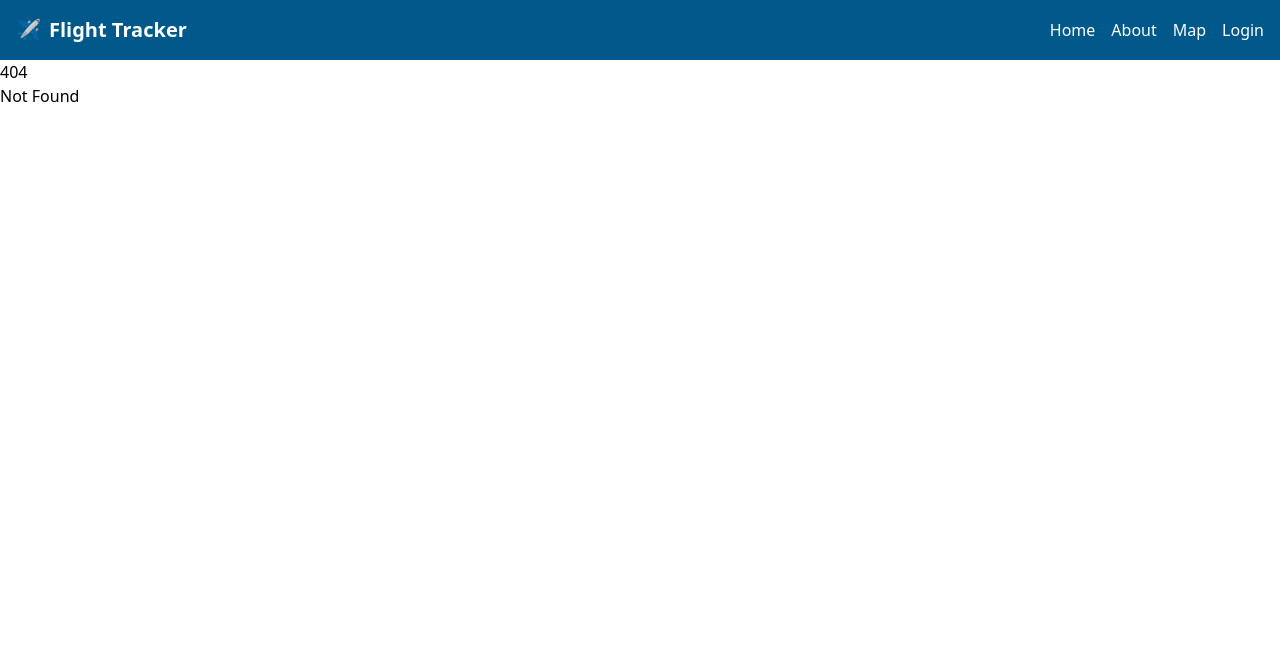
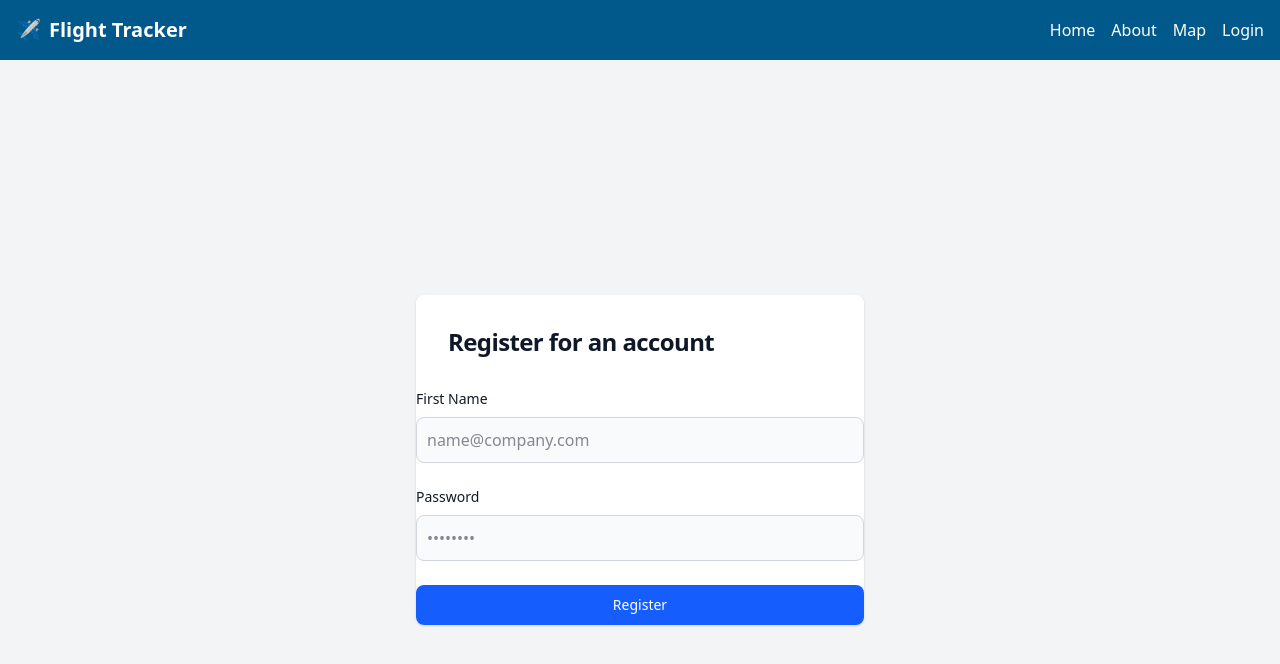
Before and after one commit to theacademy/c411-final-team-projects-c411-team-4, a SvelteKit app in the folder frontend/flight-tracker/: page /register in a window 1280 px wide. Before the commit this address had no page. Shown: the top 664 px of the page. Built offline with nearby package versions, Linux system fonts and the light colour scheme.

Commit message:
started register page

```diff
--- a/frontend/flight-tracker/src/routes/login/+page.svelte
+++ b/frontend/flight-tracker/src/routes/login/+page.svelte
@@ -1,6 +1,6 @@
-<main class="flex justify-center items-center h-screen">
+<main class="flex justify-center items-center h-screen bg-gray-100">
 
-    <div class="w-full bg-white rounded-lg shadow dark:border md:mt-0 sm:max-w-md xl:p-0 dark:bg-gray-800 dark:border-gray-700">
+    <div class="w-full bg-white rounded-lg shadow dark:border md:mt-0 sm:max-w-md xl:p-0 dark:bg-gray-600 dark:border-gray-700">
         <div class="p-6 space-y-4 md:space-y-6 sm:p-8">
             <h1 class="text-xl font-bold leading-tight tracking-tight text-gray-900 md:text-2xl dark:text-white">
                 Sign in to your account
@@ -8,26 +8,26 @@
             <form class="space-y-4 md:space-y-6" action="#">
                 <div>
                     <label for="email" class="block mb-2 text-sm font-medium text-gray-900 dark:text-white">Your email</label>
-                    <input type="email" name="email" id="email" class="bg-gray-50 border border-gray-300 text-gray-900 rounded-lg focus:ring-primary-600 focus:border-primary-600 block w-full p-2.5 dark:bg-gray-700 dark:border-gray-600 dark:placeholder-gray-400 dark:text-white dark:focus:ring-blue-500 dark:focus:border-blue-500" placeholder="name@company.com" required="">
+                    <input type="email" name="email" id="email" class="bg-gray-50 border border-gray-300 text-gray-900 rounded-lg focus:ring-blue-600 focus:border-blue-600 block w-full p-2.5 dark:bg-gray-700 dark:border-gray-600 dark:placeholder-gray-400 dark:text-white dark:focus:ring-blue-500 dark:focus:border-blue-500" placeholder="name@company.com" required>
                 </div>
                 <div>
                     <label for="password" class="block mb-2 text-sm font-medium text-gray-900 dark:text-white">Password</label>
-                    <input type="password" name="password" id="password" placeholder="••••••••" class="bg-gray-50 border border-gray-300 text-gray-900 rounded-lg focus:ring-primary-600 focus:border-primary-600 block w-full p-2.5 dark:bg-gray-700 dark:border-gray-600 dark:placeholder-gray-400 dark:text-white dark:focus:ring-blue-500 dark:focus:border-blue-500" required="">
+                    <input type="password" name="password" id="password" placeholder="••••••••" class="bg-gray-50 border border-gray-300 text-gray-900 rounded-lg focus:ring-blue-600 focus:border-blue-600 block w-full p-2.5 dark:bg-gray-700 dark:border-gray-600 dark:placeholder-gray-400 dark:text-white dark:focus:ring-blue-500 dark:focus:border-blue-500" required>
                 </div>
                 <div class="flex items-center justify-between">
                     <div class="flex items-start">
                         <div class="flex items-center h-5">
-                          <input id="remember" aria-describedby="remember" type="checkbox" class="w-4 h-4 border border-gray-300 rounded bg-gray-50 focus:ring-3 focus:ring-primary-300 dark:bg-gray-700 dark:border-gray-600 dark:focus:ring-primary-600 dark:ring-offset-gray-800" required="">
+                          <input id="remember" aria-describedby="remember" type="checkbox" class="w-4 h-4 border border-gray-300 rounded bg-gray-50 focus:ring-3 focus:ring-blue-300 dark:bg-gray-700 dark:border-gray-600 dark:focus:ring-blue-600 dark:ring-offset-gray-800" required>
                         </div>
                         <div class="ml-3 text-sm">
                           <label for="remember" class="text-gray-500 dark:text-gray-300">Remember me</label>
                         </div>
                     </div>
-                    <a href="#" class="text-sm font-medium text-primary-600 hover:underline dark:text-primary-500">Forgot password?</a>
+                    <a href="#" class="text-sm font-medium text-blue-600 hover:underline dark:text-blue-500">Forgot password?</a>
                 </div>
-                <button type="submit" class="w-full text-white bg-primary-600 hover:bg-primary-700 focus:ring-4 focus:outline-none focus:ring-primary-300 font-medium rounded-lg text-sm px-5 py-2.5 text-center dark:bg-primary-600 dark:hover:bg-primary-700 dark:focus:ring-primary-800">Sign in</button>
+                <button type="submit" class="w-full text-white bg-blue-600 hover:bg-blue-700 focus:ring-4 focus:outline-none focus:ring-blue-300 font-medium rounded-lg text-sm px-5 py-2.5 text-center dark:bg-blue-600 dark:hover:bg-blue-700 dark:focus:ring-blue-800">Sign in</button>
                 <p class="text-sm font-light text-gray-500 dark:text-gray-400">
-                    Don’t have an account yet? <a href="#" class="font-medium text-primary-600 hover:underline dark:text-primary-500">Sign up</a>
+                    Don’t have an account yet? <a href="/register" class="font-medium text-blue-600 hover:underline dark:text-blue-500">Sign up</a>
                 </p>
             </form>
         </div>
--- /dev/null
+++ b/frontend/flight-tracker/src/routes/register/+page.svelte
@@ -0,0 +1,23 @@
+<main class="flex justify-center items-center h-screen bg-gray-100">
+
+    <div class="w-full bg-white rounded-lg shadow dark:border md:mt-0 sm:max-w-md xl:p-0 dark:bg-gray-600 dark:border-gray-700">
+        <div class="p-6 space-y-4 md:space-y-6 sm:p-8">
+            <h1 class="text-xl font-bold leading-tight tracking-tight text-gray-900 md:text-2xl dark:text-white">
+                Register for an account
+            </h1>
+        </div>
+        <form class="space-y-4 md:space-y-6" action="#">
+            <div>
+                <label for="email" class="block mb-2 text-sm font-medium text-gray-900 dark:text-white">First Name</label>
+                <input type="email" name="email" id="email" class="bg-gray-50 border border-gray-300 text-gray-900 rounded-lg focus:ring-blue-600 focus:border-blue-600 block w-full p-2.5 dark:bg-gray-700 dark:border-gray-600 dark:placeholder-gray-400 dark:text-white dark:focus:ring-blue-500 dark:focus:border-blue-500" placeholder="name@company.com" required>
+            </div>
+            <div>
+                <label for="password" class="block mb-2 text-sm font-medium text-gray-900 dark:text-white">Password</label>
+                <input type="password" name="password" id="password" placeholder="••••••••" class="bg-gray-50 border border-gray-300 text-gray-900 rounded-lg focus:ring-blue-600 focus:border-blue-600 block w-full p-2.5 dark:bg-gray-700 dark:border-gray-600 dark:placeholder-gray-400 dark:text-white dark:focus:ring-blue-500 dark:focus:border-blue-500" required>
+            </div>
+
+            <button type="submit" class="w-full text-white bg-blue-600 hover:bg-blue-700 focus:ring-4 focus:outline-none focus:ring-blue-300 font-medium rounded-lg text-sm px-5 py-2.5 text-center dark:bg-blue-600 dark:hover:bg-blue-700 dark:focus:ring-blue-800">Register</button>
+        </form>
+
+    </div>
+</main>
```
